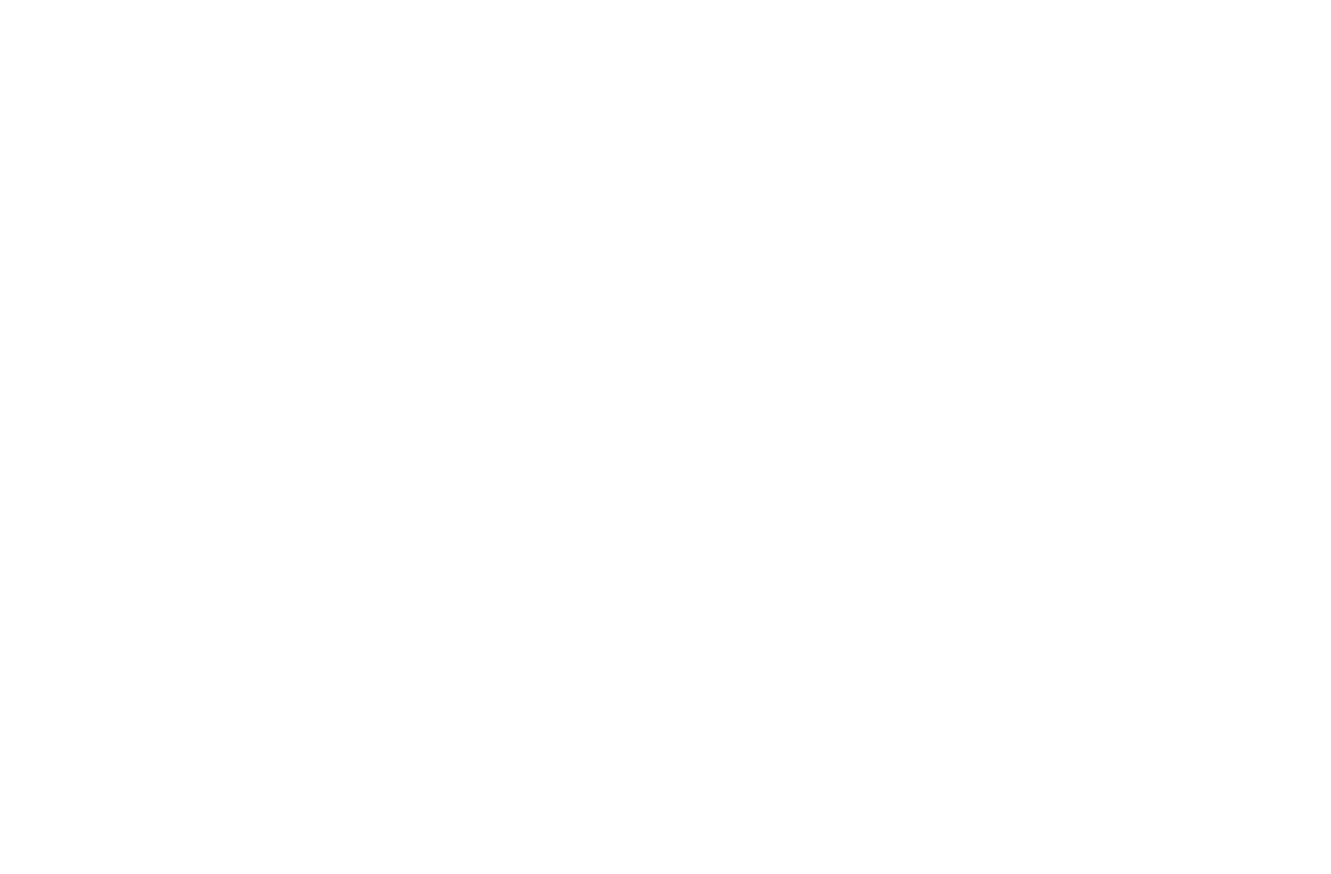
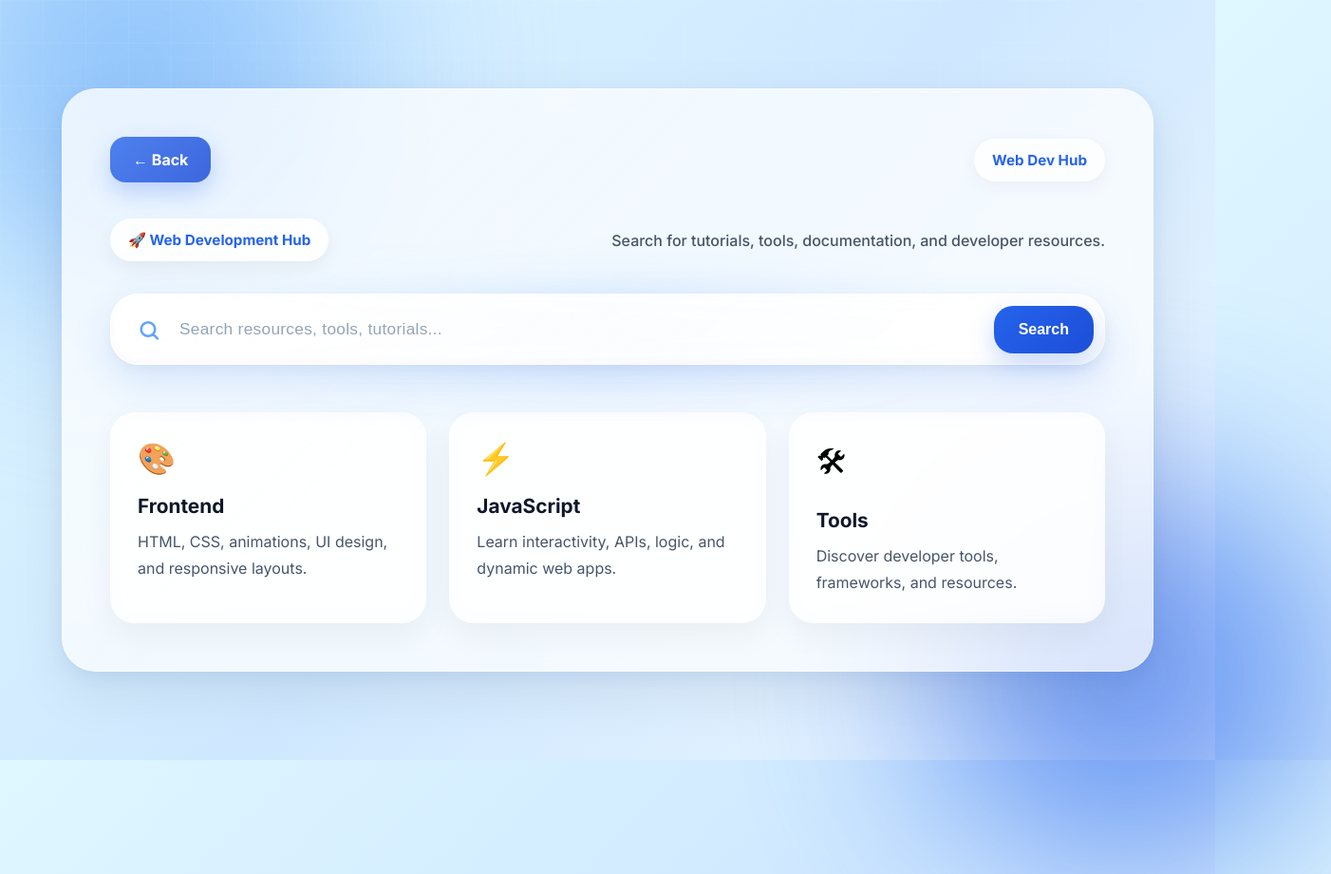
Before and after one commit to Rayyan-ahmed-coder/web-dev, a plain HTML site: page html/resources.html in a window 1280 px wide. Shown: the whole page at 95% size, 1402 px wide, since content can reach past the window. Before the commit the page ends 800 px from the top, so only its background shows below. Drawn offline with Linux system fonts and the light colour scheme.

Commit message:
yes commit all changes

```diff
--- a/html/resources.html
+++ b/html/resources.html
@@ -1,11 +1,93 @@
 <!DOCTYPE html>
 <html lang="en">
 <head>
-    <meta charset="UTF-8">
-    <meta name="viewport" content="width=device-width, initial-scale=1.0">
-    <title>Other Resources</title>
+	<meta charset="UTF-8">
+	<meta name="viewport" content="width=device-width,initial-scale=1.0">
+	<title>Learning Resources</title>
+	<link rel="stylesheet" href="../styles/resources.css">
+	<link rel="preconnect" href="https://fonts.googleapis.com">
+	<link rel="preconnect" href="https://fonts.gstatic.com" crossorigin>
+	<link href="https://fonts.googleapis.com/css2?family=Inter:wght@400;500;600;700;800;900&display=swap" rel="stylesheet">
 </head>
 <body>
+	<!-- BACKGROUND EFFECTS -->
+	<div class="background-blur blur-1"></div>
+	<div class="background-blur blur-2"></div>
+	<div class="grid-overlay"></div>
 
+	<!-- MAIN CONTAINER -->
+	<main class="search-section">
+		<!-- TOP BAR -->
+		<div class="top-bar">
+			<a href="../index.html" class="back-btn">← Back</a>
+			<div class="mini-badge">Web Dev Hub</div>
+		</div>
+
+		<!-- HERO SECTION -->
+		<section class="hero-section">
+			<div class="hero-text">
+				<div class="hero-tag">
+					🚀 Web Development Hub
+				</div>
+				<p class="hero-description">
+					Search for tutorials, tools, documentation, and developer resources.
+				</p>
+			</div>
+		</section>
+
+		<!-- SEARCH -->
+		<section class="search-area">
+			<div class="search-wrapper">
+				<div class="search-glow"></div>
+				<svg class="search-icon" xmlns="http://www.w3.org/2000/svg" fill="none" viewBox="0 0 24 24" stroke-width="2.5" stroke="currentColor">
+					<path stroke-linecap="round" stroke-linejoin="round" d="M21 21l-4.35-4.35m1.85-5.15a7 7 0 11-14 0 7 7 0 0114 0z"/>
+				</svg>
+
+				<input
+					type="text"
+					list="input-search"
+					class="search-bar"
+					placeholder="Search resources, tools, tutorials..."
+					autocomplete="off" >
+
+				<button class="search-btn">
+					Search
+				</button>
+
+				<datalist id="input-search">
+					<option value="FreeCodeCamp">
+					<option value="MDN Web Docs">
+					<option value="CSS Tricks">
+					<option value="JavaScript Info">
+					<option value="Frontend Mentor">
+					<option value="Tailwind CSS">
+					<option value="CodePen">
+					<option value="React Documentation">
+				</datalist>
+			</div>
+		</section>
+
+		<!-- QUICK LINKS -->
+		<section class="quick-links">
+
+			<div class="quick-card">
+				<div class="card-icon">🎨</div>
+				<h3>Frontend</h3>
+				<p>HTML, CSS, animations, UI design, and responsive layouts.</p>
+			</div>
+
+			<div class="quick-card">
+				<div class="card-icon">⚡</div>
+				<h3>JavaScript</h3>
+				<p>Learn interactivity, APIs, logic, and dynamic web apps.</p>
+			</div>
+
+			<div class="quick-card">
+				<div class="card-icon">🛠</div>
+				<h3>Tools</h3>
+				<p>Discover developer tools, frameworks, and resources.</p>
+			</div>
+		</section>
+	</main>
 </body>
 </html>
--- /dev/null
+++ b/styles/resources.css
@@ -0,0 +1,379 @@
+:root{
+	--light-blue: #60a5fa;
+	--main-blue: #2563eb;
+	--dark-blue: #1e3a8a;
+	--light-bg: #e0f2fe;
+	--card-bg: rgba(255,255,255,0.72);
+	--shadow-soft: 0 10px 30px rgba(0,0,0,0.08);
+	--shadow-hover: 0 20px 50px rgba(37,99,235,0.22);
+}
+
+*{
+	box-sizing: border-box;
+}
+
+html{
+	scroll-behavior: smooth;
+	overscroll-behavior: none;
+}
+
+body{
+	margin: 0;
+	min-height: 100vh;
+	display: flex;
+	justify-content: center;
+	align-items: center;
+	padding: 40px;
+	font-family: 'Inter',sans-serif;
+	background: linear-gradient(135deg,#dff7ff,#cfe8ff,#eef7ff);
+	overflow-x: hidden;
+	position: relative;
+}
+
+/* BACKGROUND */
+
+.background-blur{
+	position: absolute;
+	width: 420px;
+	height: 420px;
+	border-radius: 50%;
+	filter: blur(100px);
+	opacity: 0.6;
+	z-index: 0;
+	animation: floatBlob 12s infinite alternate ease-in-out;
+}
+
+.blur-1{
+	background: #60a5fa;
+	top: -120px;
+	left: -90px;
+}
+
+.blur-2{
+	background: #2563eb;
+	right: -120px;
+	bottom: -120px;
+	animation-delay: 4s;
+}
+
+.grid-overlay{
+	position: absolute;
+	inset: 0;
+	background-image:
+	linear-gradient(rgba(255,255,255,0.12) 1px,transparent 1px),
+	linear-gradient(90deg,rgba(255,255,255,0.12) 1px,transparent 1px);
+	background-size: 45px 45px;
+	mask-image: linear-gradient(to bottom,rgba(0,0,0,0.5),transparent);
+	pointer-events: none;
+}
+
+@keyframes floatBlob{
+
+	0%{
+		transform: translate(0,0) scale(1);
+	}
+
+	100%{
+		transform: translate(60px,-50px) scale(1.35);
+	}
+}
+
+/* MAIN CONTAINER */
+
+.search-section{
+	position: relative;
+	z-index: 1;
+	width: min(1150px,100%);
+	padding: 50px;
+	border-radius: 36px;
+	background: var(--card-bg);
+	backdrop-filter: blur(20px);
+	border: 1px solid rgba(255,255,255,0.45);
+	box-shadow:
+	0 20px 60px rgba(0,0,0,0.08),
+	0 6px 20px rgba(37,99,235,0.08);
+	overflow: hidden;
+}
+
+.search-section::before{
+	content: "";
+	position: absolute;
+	inset: 0;
+	background: linear-gradient(135deg,rgba(255,255,255,0.22),transparent 40%);
+	pointer-events: none;
+}
+
+/* TOP BAR */
+
+.top-bar{
+	display: flex;
+	align-items: center;
+	justify-content: space-between;
+	margin-bottom: 38px;
+}
+
+/* BACK BUTTON */
+
+.back-btn{
+	display: inline-flex;
+	align-items: center;
+	justify-content: center;
+	padding: 14px 24px;
+	border-radius: 16px;
+	text-decoration: none;
+	font-size: 1rem;
+	font-weight: 700;
+	color: white;
+	background: linear-gradient(135deg,#2563eb,#1d4ed8);
+	box-shadow: 0 10px 24px rgba(37,99,235,0.3);
+	transition: transform 0.22s ease,box-shadow 0.25s ease;
+}
+
+.back-btn:hover{
+	transform: translateY(-4px) scale(1.05);
+	box-shadow: 0 18px 40px rgba(37,99,235,0.35);
+}
+
+/* MINI BADGE */
+
+.mini-badge{
+	padding: 12px 18px;
+	border-radius: 999px;
+	font-size: 0.95rem;
+	font-weight: 700;
+	color: var(--main-blue);
+	background: rgba(255,255,255,0.8);
+	border: 1px solid rgba(255,255,255,0.5);
+	box-shadow: 0 5px 20px rgba(0,0,0,0.05);
+}
+
+/* HERO */
+
+.hero-section{
+	margin-bottom: 34px;
+}
+
+.hero-text{
+	display: flex;
+	align-items: center;
+	justify-content: space-between;
+	gap: 20px;
+	flex-wrap: wrap;
+}
+
+.hero-tag{
+	display: inline-flex;
+	align-items: center;
+	padding: 12px 18px;
+	border-radius: 999px;
+	font-size: 0.95rem;
+	font-weight: 700;
+	color: #2563eb;
+	background: rgba(255,255,255,0.75);
+	border: 1px solid rgba(255,255,255,0.5);
+	box-shadow: 0 8px 20px rgba(0,0,0,0.05);
+	backdrop-filter: blur(10px);
+}
+
+.hero-description{
+	margin: 0;
+	font-size: 1rem;
+	font-weight: 500;
+	color: #475569;
+}
+
+/* SEARCH AREA */
+
+.search-area{
+	margin-top: 20px;
+}
+
+/* SEARCH */
+
+.search-wrapper{
+	position: relative;
+	width: 100%;
+}
+
+.search-glow{
+	position: absolute;
+	inset: 0;
+	border-radius: 30px;
+	background:
+	radial-gradient(circle at center,rgba(96,165,250,0.25),transparent 70%);
+	filter: blur(30px);
+	transform: scale(0.95);
+	z-index: 0;
+}
+
+.search-icon{
+	position: absolute;
+	top: 50%;
+	left: 28px;
+	width: 25px;
+	height: 25px;
+	transform: translateY(-50%);
+	color: #60a5fa;
+	z-index: 3;
+	pointer-events: none;
+	transition: color 0.25s ease,transform 0.25s ease;
+}
+
+.search-bar{
+	position: relative;
+	z-index: 2;
+	width: 100%;
+	padding: 26px 180px 26px 72px;
+	border: none;
+	outline: none;
+	border-radius: 30px;
+	font-size: 1.08rem;
+	font-weight: 500;
+	color: #0f172a;
+	background: linear-gradient(135deg,rgba(255,255,255,0.96),rgba(255,255,255,0.82));
+	backdrop-filter: blur(14px);
+	border: 1px solid rgba(255,255,255,0.45);
+	box-shadow:
+	inset 0 1px 2px rgba(255,255,255,0.9),
+	inset 0 -2px 8px rgba(0,0,0,0.03),
+	0 18px 45px rgba(37,99,235,0.14),
+	0 5px 18px rgba(0,0,0,0.04);
+	transition:
+	transform 0.28s ease,
+	box-shadow 0.3s ease,
+	border 0.3s ease;
+}
+
+.search-bar::placeholder{
+	color: #94a3b8;
+	font-weight: 500;
+	letter-spacing: 0.3px;
+}
+
+.search-bar:hover{
+	transform: translateY(-2px);
+	box-shadow:
+	0 24px 60px rgba(37,99,235,0.18),
+	0 8px 20px rgba(0,0,0,0.05);
+}
+
+.search-bar:focus{
+	transform: scale(1.015) translateY(-2px);
+	border: 1px solid rgba(96,165,250,0.55);
+	box-shadow:
+	0 0 0 6px rgba(96,165,250,0.18),
+	0 28px 65px rgba(37,99,235,0.22),
+	0 8px 24px rgba(0,0,0,0.08);
+}
+
+.search-wrapper:focus-within .search-icon{
+	color: #2563eb;
+	transform: translateY(-50%) scale(1.15);
+}
+
+/* SEARCH BUTTON */
+
+.search-btn{
+	position: absolute;
+	top: 50%;
+	right: 12px;
+	transform: translateY(-50%);
+	padding: 16px 26px;
+	border: none;
+	outline: none;
+	border-radius: 20px;
+	font-size: 1rem;
+	font-weight: 700;
+	cursor: pointer;
+	color: white;
+	background: linear-gradient(135deg,#2563eb,#1d4ed8);
+	box-shadow: 0 10px 25px rgba(37,99,235,0.25);
+	z-index: 3;
+	transition: transform 0.2s ease,box-shadow 0.25s ease;
+}
+
+.search-btn:hover{
+	transform: translateY(-50%) scale(1.05);
+	box-shadow: 0 18px 35px rgba(37,99,235,0.35);
+}
+
+/* QUICK CARDS */
+
+.quick-links{
+	display: grid;
+	grid-template-columns: repeat(auto-fit,minmax(220px,1fr));
+	gap: 24px;
+	margin-top: 50px;
+}
+
+.quick-card{
+	padding: 28px;
+	border-radius: 26px;
+	background: rgba(255,255,255,0.62);
+	backdrop-filter: blur(12px);
+	border: 1px solid rgba(255,255,255,0.4);
+	box-shadow: 0 12px 35px rgba(0,0,0,0.05);
+	transition: transform 0.25s ease,box-shadow 0.25s ease;
+}
+
+.quick-card:hover{
+	transform: translateY(-8px) scale(1.02);
+	box-shadow: 0 22px 45px rgba(37,99,235,0.16);
+}
+
+.card-icon{
+	font-size: 2rem;
+	margin-bottom: 18px;
+}
+
+.quick-card h3{
+	margin: 0 0 12px;
+	font-size: 1.3rem;
+	color: #0f172a;
+}
+
+.quick-card p{
+	margin: 0;
+	line-height: 1.7;
+	color: #475569;
+}
+
+/* RESPONSIVE */
+
+@media (max-width:900px){
+
+	body{
+		padding: 18px;
+	}
+
+	.search-section{
+		padding: 30px;
+	}
+
+	.top-bar{
+		flex-direction: column;
+		align-items: flex-start;
+		gap: 20px;
+	}
+
+	.hero-text{
+		flex-direction: column;
+		align-items: flex-start;
+	}
+
+	.search-bar{
+		padding: 22px 20px 90px 64px;
+	}
+
+	.search-btn{
+		left: 14px;
+		right: 14px;
+		top: auto;
+		bottom: 14px;
+		transform: none;
+	}
+
+	.search-btn:hover{
+		transform: scale(1.02);
+	}
+}
```
Also changed, not shown: html/AboutUs.html (+3 -3 lines).
